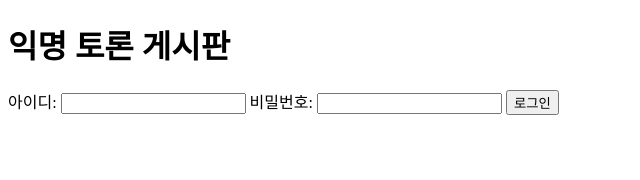
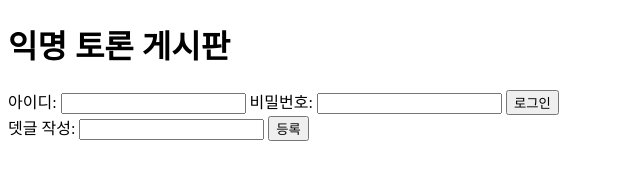
Before and after one commit to personaprg/prototype_page, a website: page public/main.html in a window 1280 px wide. Shown: the whole page, without its empty margins (0-640 px from the left). Drawn offline with nearby package versions, Linux system fonts and the light colour scheme; files whose address does not match are found by name.

Commit message:
check : 테스트 종료

```diff
--- a/public/main.html
+++ b/public/main.html
@@ -1,5 +1,5 @@
 <!DOCTYPE html>
-<html lang="en">
+<html lang="ko">
 <head>
     <meta charset="UTF-8">
     <meta name="viewport" content="width=device-width, initial-scale=1.0">
@@ -25,7 +25,7 @@
     </form>
 
     <!-- 뎃글 작성 폼 -->
-    <form id="commentForm" style="display: none;">
+    <form id="commentForm">
         <label for="comment">뎃글 작성: </label>
         <input type="text" id="comment" name="comment" required>
         <button type="button" onclick="submitComment()">등록</button>
@@ -72,11 +72,14 @@
         }
 
         function submitComment() {
-            if (!isLoggedIn) {
-                alert('관리자 권한이 필요합니다.');
-                return;
-            }
+            const commentText = document.getElementById('comment').value;
+
             // 뎃글 등록 로직 추가
+            const commentContainer = document.getElementById('discussion');
+            const commentElement = document.createElement('div');
+            commentElement.textContent = commentText;
+            commentContainer.appendChild(commentElement);
+
             alert('뎃글이 등록되었습니다.');
         }
     </script>
```
